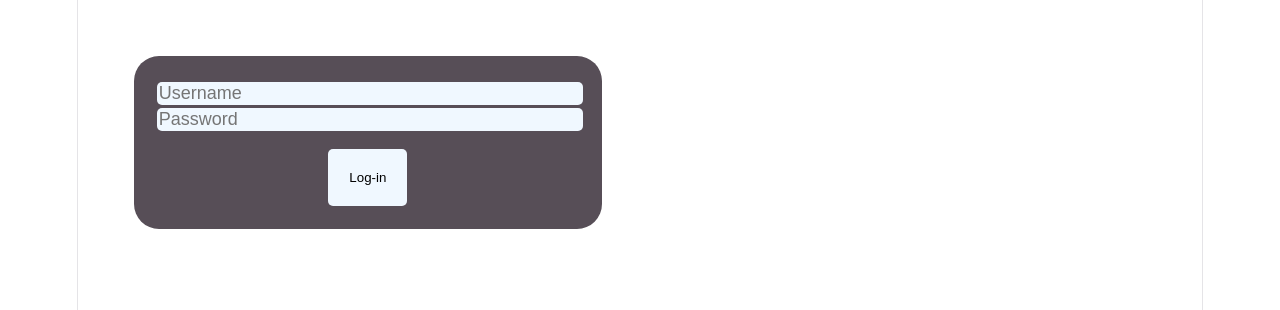
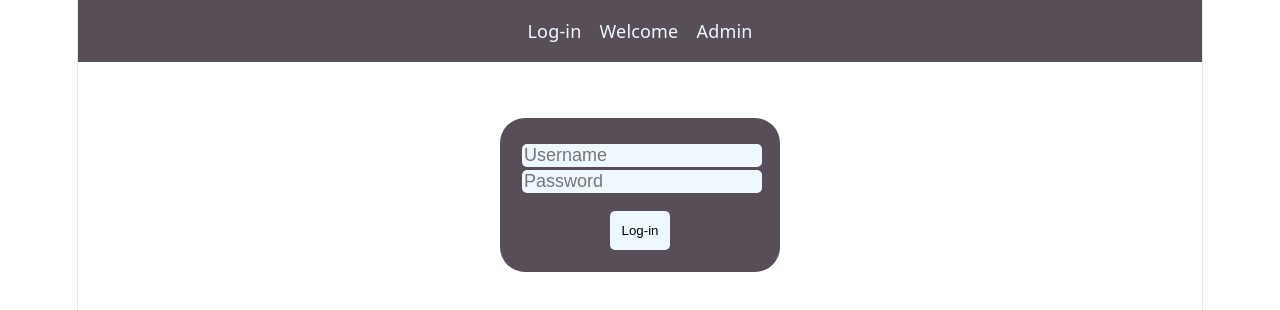
Before and after one commit to J-AGGERHOLM/nodeElective, a Svelte app in the folder 101_Mandatory_03/client/: page / in a window 1280 px wide. Shown: the top 310 px of the page. Built offline with nearby package versions, Linux system fonts and the light colour scheme.

Commit message:
redirecting, navbar and styling pass

```diff
--- a/101_Mandatory_03/client/src/App.svelte
+++ b/101_Mandatory_03/client/src/App.svelte
@@ -11,9 +11,9 @@
 
 <Router>
   <nav>
-    <Link to = "/"></Link>
-    <Link to = "/welcome"></Link>
-    <Link to = "/admin"></Link>
+    <Link to = "/">Log-in</Link>
+    <Link to = "/welcome">Welcome</Link>
+    <Link to = "/admin">Admin</Link>
   </nav>
 
   <div>
--- a/101_Mandatory_03/client/src/app.css
+++ b/101_Mandatory_03/client/src/app.css
@@ -8,11 +8,10 @@
   --accent-bg: rgba(170, 59, 255, 0.1);
   --accent-border: rgba(170, 59, 255, 0.5);
   --social-bg: rgba(244, 243, 236, 0.5);
-  --shadow:
-    rgba(0, 0, 0, 0.1) 0 10px 15px -3px, rgba(0, 0, 0, 0.05) 0 4px 6px -2px;
+  --shadow: rgba(0, 0, 0, 0.1) 0 10px 15px -3px, rgba(0, 0, 0, 0.05) 0 4px 6px -2px;
 
-  --sans: system-ui, 'Segoe UI', Roboto, sans-serif;
-  --heading: system-ui, 'Segoe UI', Roboto, sans-serif;
+  --sans: system-ui, "Segoe UI", Roboto, sans-serif;
+  --heading: system-ui, "Segoe UI", Roboto, sans-serif;
   --mono: ui-monospace, Consolas, monospace;
 
   font: 18px/145% var(--sans);
@@ -41,8 +40,7 @@
     --accent-bg: rgba(192, 132, 252, 0.15);
     --accent-border: rgba(192, 132, 252, 0.5);
     --social-bg: rgba(47, 48, 58, 0.5);
-    --shadow:
-      rgba(0, 0, 0, 0.4) 0 10px 15px -3px, rgba(0, 0, 0, 0.25) 0 4px 6px -2px;
+    --shadow: rgba(0, 0, 0, 0.4) 0 10px 15px -3px, rgba(0, 0, 0, 0.25) 0 4px 6px -2px;
   }
 
   #social .button-icon {
@@ -142,8 +140,7 @@ code {
     z-index: 1;
     top: 34px;
     height: 28px;
-    transform: perspective(2000px) rotateZ(300deg) rotateX(44deg) rotateY(39deg)
-      scale(1.4);
+    transform: perspective(2000px) rotateZ(300deg) rotateX(44deg) rotateY(39deg) scale(1.4);
   }
 
   .vite {
@@ -151,8 +148,7 @@ code {
     top: 107px;
     height: 26px;
     width: auto;
-    transform: perspective(2000px) rotateZ(300deg) rotateX(40deg) rotateY(39deg)
-      scale(0.8);
+    transform: perspective(2000px) rotateZ(300deg) rotateX(40deg) rotateY(39deg) scale(0.8);
   }
 }
 
@@ -279,7 +275,7 @@ code {
 
   &::before,
   &::after {
-    content: '';
+    content: "";
     position: absolute;
     top: -4.5px;
     border: 5px solid transparent;
@@ -294,3 +290,27 @@ code {
     border-right-color: var(--border);
   }
 }
+
+.content {
+  display: flex;
+  width: 100%;
+  justify-content: center;
+}
+
+nav {
+  display: flex;
+  gap: 1rem;
+  padding: 1rem 2rem;
+  background-color: rgb(87, 78, 87);
+  justify-content: center;
+}
+
+nav a {
+  color: aliceblue;
+  text-decoration: none;
+  font-size: 1rem;
+}
+
+nav a:hover {
+  text-decoration: underline;
+}
--- a/101_Mandatory_03/client/src/pages/logInPage.svelte
+++ b/101_Mandatory_03/client/src/pages/logInPage.svelte
@@ -2,5 +2,6 @@
   import Login from "../components/Login/Login.svelte";
 
 </script>
-
+<div class="content">
 <Login></Login>
+</div>
```
